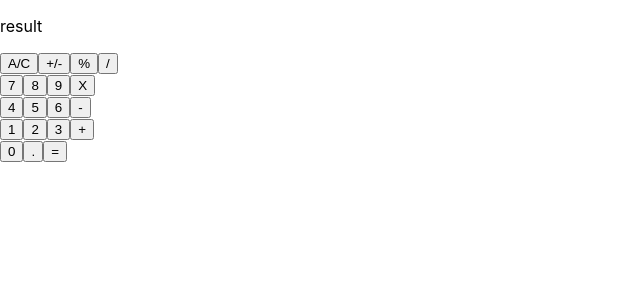
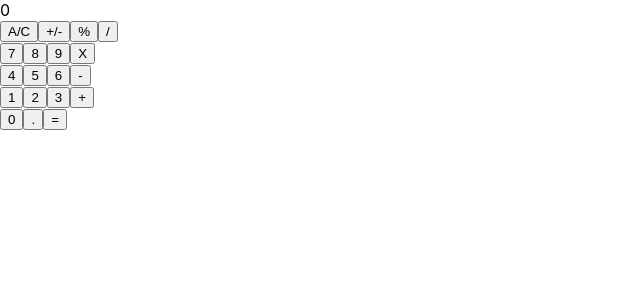
Before and after one commit to thsvr/calculator, a React (Create React App) app: page / in a window 1280 px wide. Shown: the top 300 px of the page, without its empty margins (0-640 px from the left). Built offline with nearby package versions, Linux system fonts and the light colour scheme.

Commit message:
Fix linter complaints.

```diff
--- a/src/components/ButtonPanel.js
+++ b/src/components/ButtonPanel.js
@@ -1,7 +1,6 @@
 import React from 'react';
 import PropTypes from 'prop-types';
 import Button from './Button';
-// import Display from './Display';
 
 const ButtonPanel = ({ clickBtn }) => {
   const handleClick = buttonName => {
@@ -9,10 +8,6 @@ const ButtonPanel = ({ clickBtn }) => {
   };
   return (
     <div className="container">
-      {/* <div>
-        <Display result="It will be defined" />
-      </div> */}
-
       <div className="group1">
         <Button name="A/C" clickBtn={handleClick} />
         <Button name="+/-" clickBtn={handleClick} />
--- a/src/components/Display.js
+++ b/src/components/Display.js
@@ -2,9 +2,9 @@ import React from 'react';
 import PropTypes from 'prop-types';
 // import Big from 'big.mjs';
 
-const Display = result => (
+const Display = ({ result }) => (
   <div className="display">
-    <p>result</p>
+    {result}
   </div>
 );
 
```
